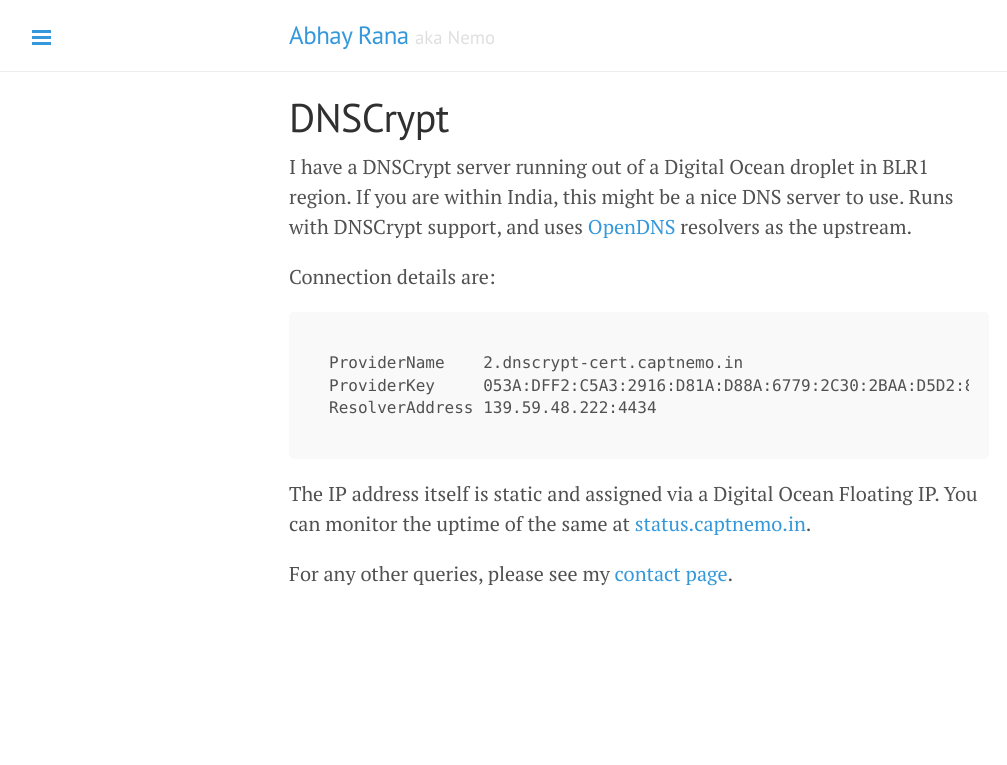
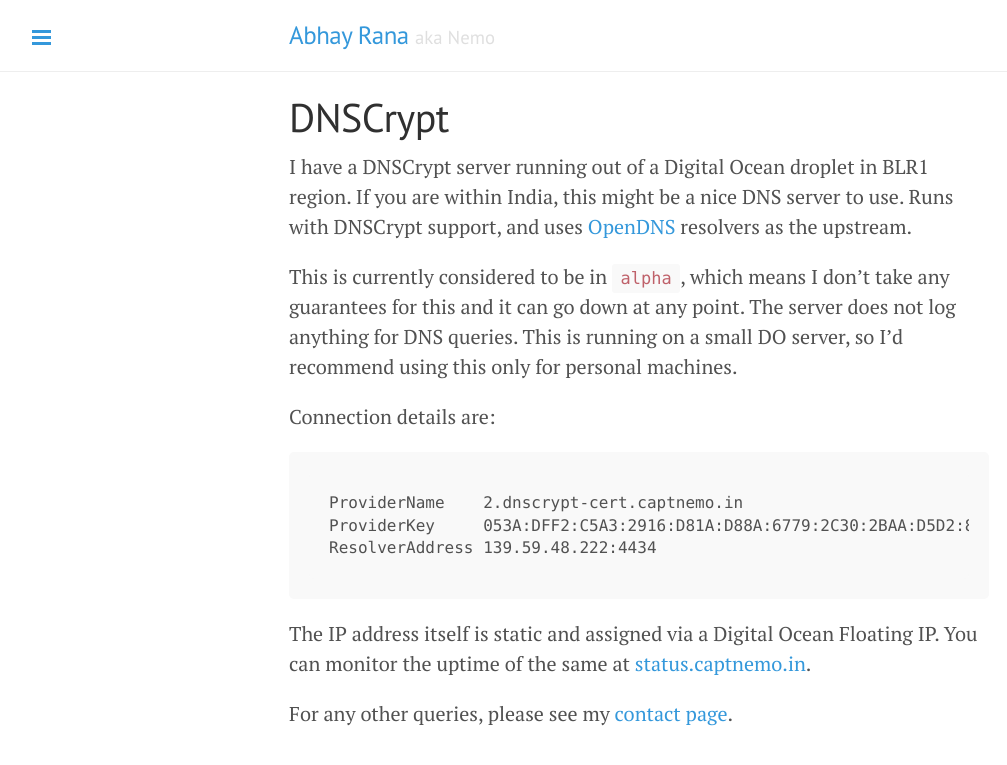
Before and after one commit to captn3m0/captn3m0.github.com, a Jekyll site: the page built from pages/dnscrypt.md, in a window 1280 px wide. Shown: the top 765 px of the page, without its empty margins (1-1008 px from the left). Built offline with Jekyll 4.4.1, drawn with Linux system fonts in a browser that asks for light colours.

Commit message:
Adds note about alpha quality

```diff
--- a/pages/dnscrypt.md
+++ b/pages/dnscrypt.md
@@ -5,6 +5,8 @@
 ---
 
 I have a DNSCrypt server running out of a Digital Ocean droplet in BLR1 region. If you are within India, this might be a nice DNS server to use. Runs with DNSCrypt support, and uses [OpenDNS](https://use.opendns.com/) resolvers as the upstream.
+
+This is currently considered to be in `alpha`, which means I don't take any guarantees for this and it can go down at any point. The server does not log anything for DNS queries. This is running on a small DO server, so I'd recommend using this only for personal machines.
 
 Connection details are:
 
```
